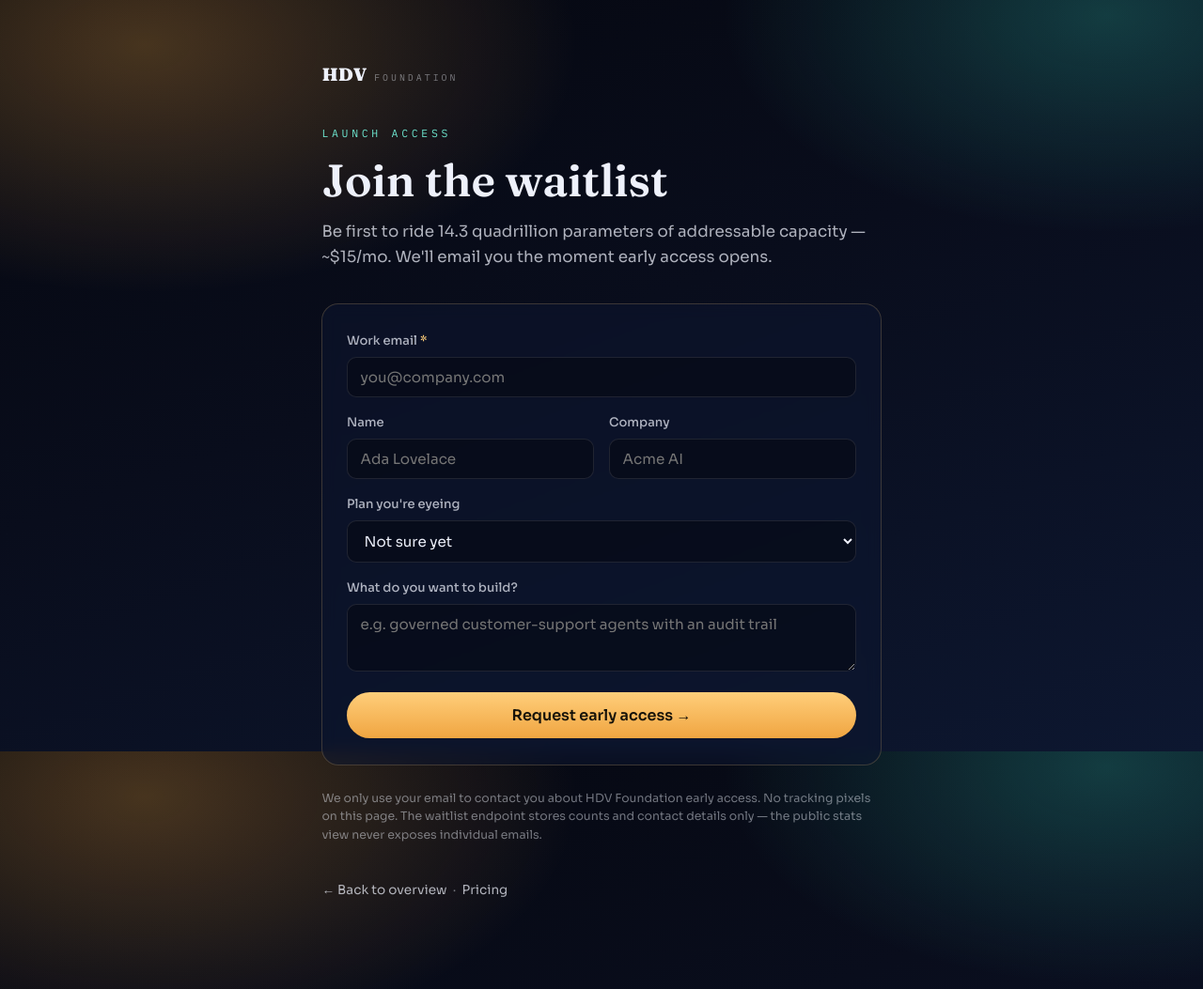
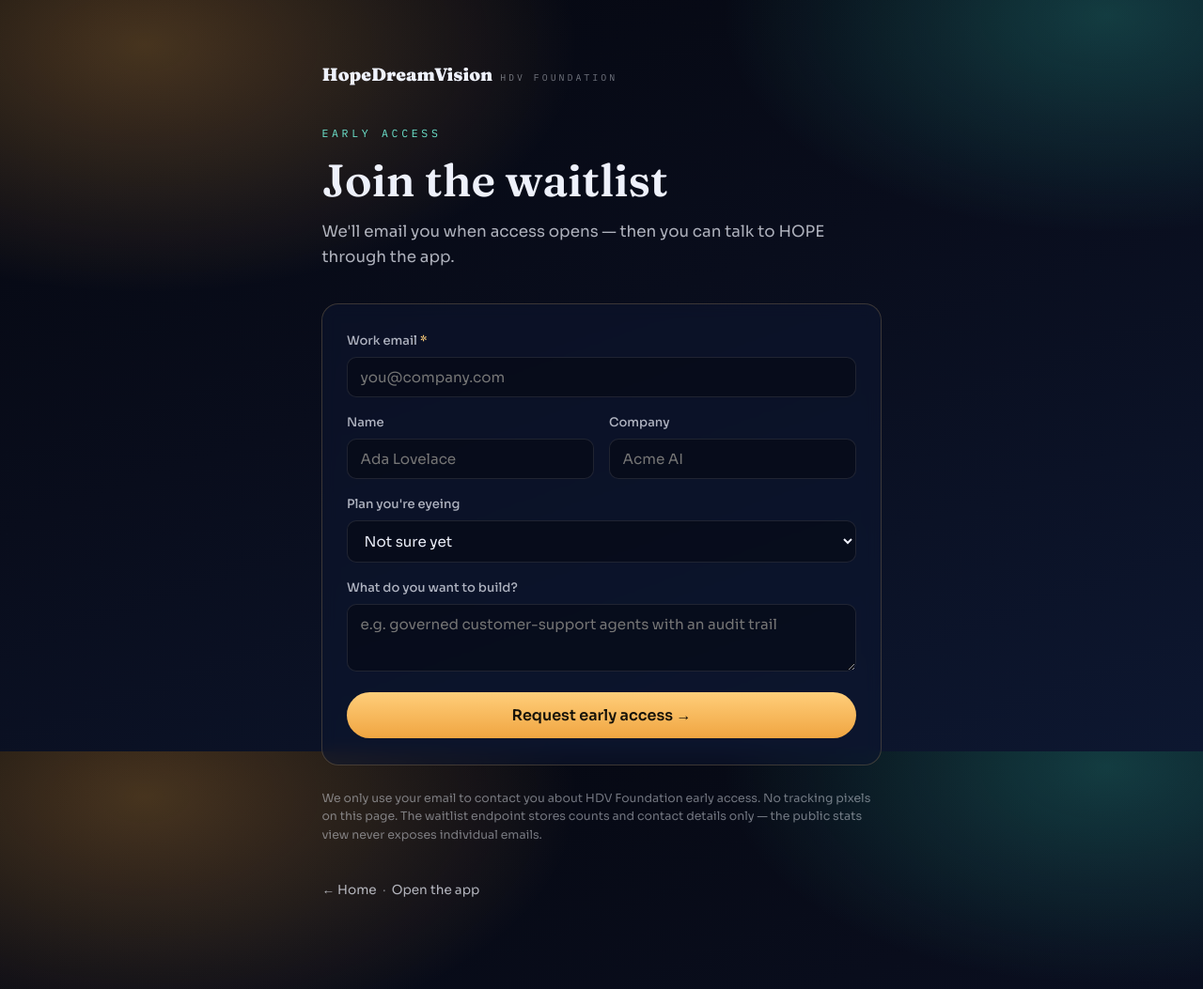
Before and after one commit to joeholloway445-maker/HDV_Foundation, a website: page marketing/waitlist.html in a window 1280 px wide. Shown: the whole page at 94% size. Drawn offline with Linux system fonts and the light colour scheme.

Commit message:
chore(marketing): align waitlist with clean landing + app

```diff
--- a/marketing/waitlist.html
+++ b/marketing/waitlist.html
@@ -92,11 +92,11 @@
 </head>
 <body>
   <div class="wrap">
-    <a class="brandmark" href="index.html"><b>HDV</b><span>Foundation</span></a>
+    <a class="brandmark" href="index.html"><b>HopeDreamVision</b><span>HDV Foundation</span></a>
 
-    <p class="kicker">Launch access</p>
+    <p class="kicker">Early access</p>
     <h1>Join the waitlist</h1>
-    <p class="lede">Be first to ride 14.3 quadrillion parameters of addressable capacity — ~$15/mo. We'll email you the moment early access opens.</p>
+    <p class="lede">We'll email you when access opens — then you can talk to HOPE through the app.</p>
 
     <div class="card">
       <!--
@@ -147,7 +147,7 @@
 
     <p class="fine">We only use your email to contact you about HDV Foundation early access. No tracking pixels on this page. The waitlist endpoint stores counts and contact details only — the public stats view never exposes individual emails.</p>
 
-    <p class="foot"><a href="index.html">← Back to overview</a> &nbsp;·&nbsp; <a href="index.html#pricing">Pricing</a></p>
+    <p class="foot"><a href="index.html">← Home</a> &nbsp;·&nbsp; <a href="app.html">Open the app</a></p>
   </div>
 
 <script type="module">
```
